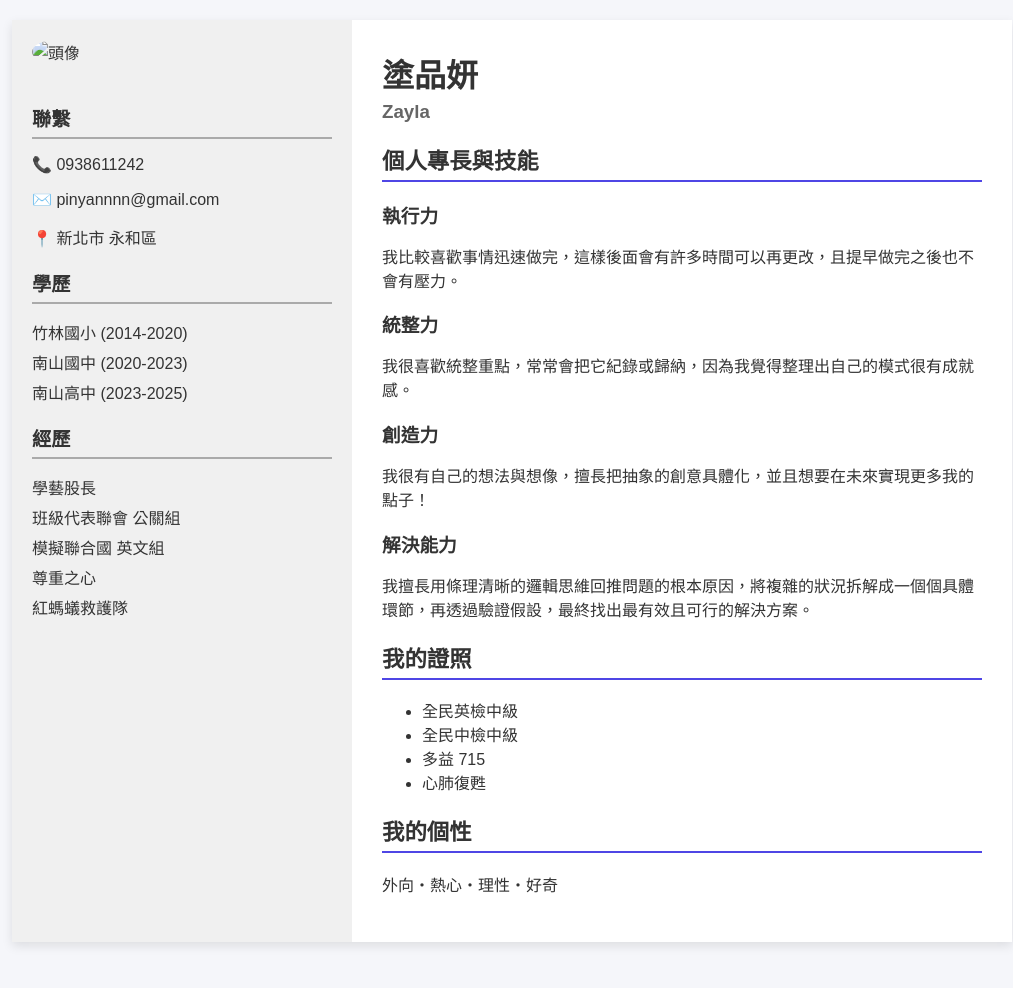
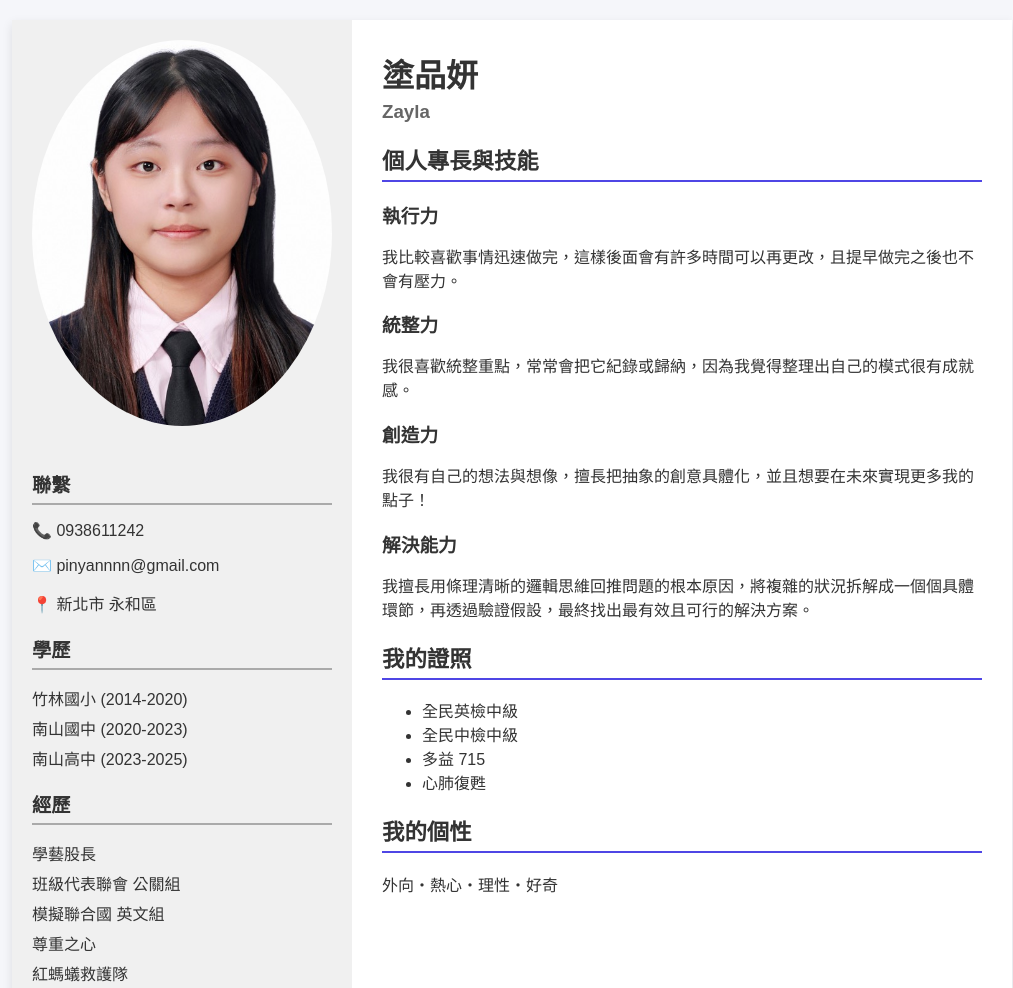
Before and after one commit to pinyann-1124/pinyann-1124.github.io, a plain HTML site: page index.html in a window 1280 px wide. Shown: the top 988 px of the page, without its empty margins (128-1141 px from the left). Before the commit the page ends 962 px from the top, so only its background shows below. Drawn offline with Linux system fonts and the light colour scheme.

Commit message:
Update index.html

```diff
--- a/index.html
+++ b/index.html
@@ -10,7 +10,7 @@
   <div class="resume">
     <aside class="sidebar">
       <div class="avatar">
-        <img src="images/avatar.jpg" alt="頭像" />
+        <img src="https://pinyann-1124.github.io/avatar.jpg" alt="頭像" />
       </div>
       <section class="contact">
         <h2>聯繫</h2>
```
